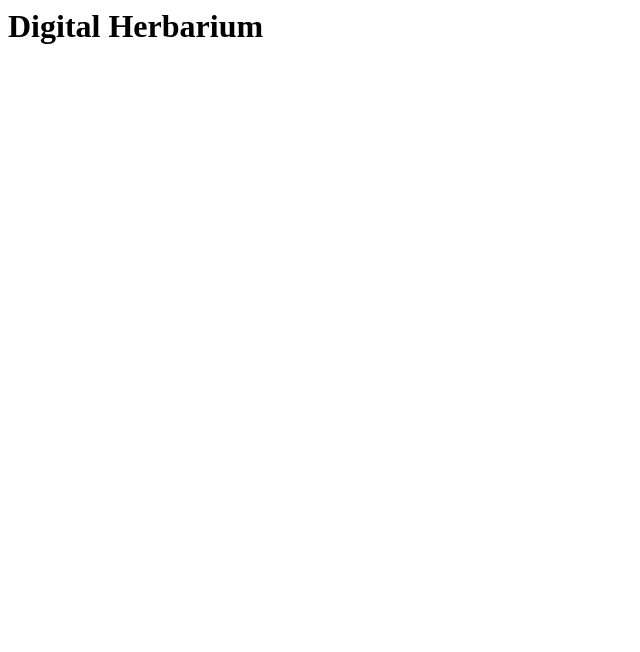
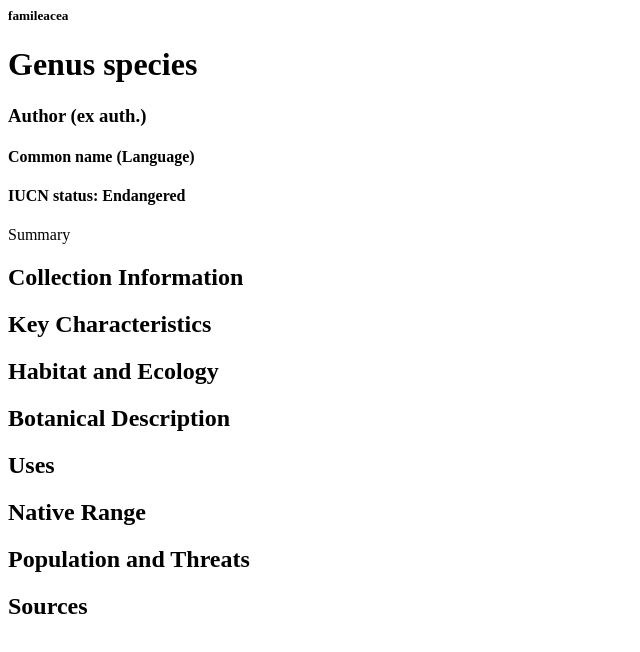
Before and after one commit to carolynlober/dig-herb, a plain HTML site: page index.html in a window 1280 px wide. Shown: the whole page, without its empty margins (0-640 px from the left). Drawn offline with Linux system fonts and the light colour scheme.

Commit message:
Change index.html

```diff
--- a/index.html
+++ b/index.html
@@ -1 +1,22 @@
-<h1>Digital Herbarium</h1>
+<h5>famileacea<h5>
+<h1>Genus species</h1>
+<h3>Author (ex auth.)</h3>
+<h4>Common name (Language)</h4>
+<h4>IUCN status: Endangered</h4>
+<body>Summary</body>
+
+<h2>Collection Information</h2>
+
+<h2>Key Characteristics</h2>
+
+<h2>Habitat and Ecology</h2>
+
+<h2>Botanical Description</h2>
+
+<h2>Uses</h2>
+
+<h2>Native Range</h2>
+
+<h2>Population and Threats</h2>
+
+<h2>Sources</h2>
```
